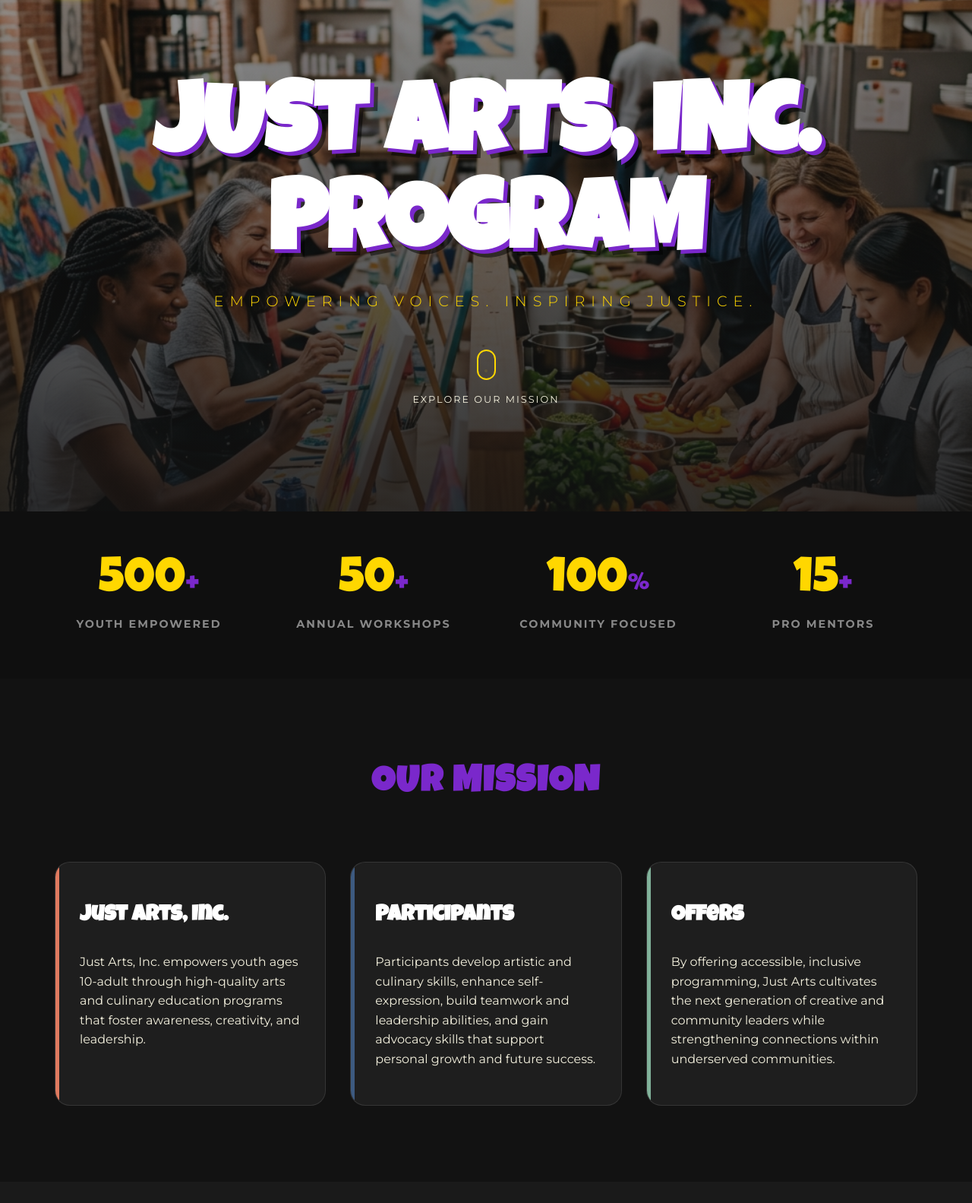
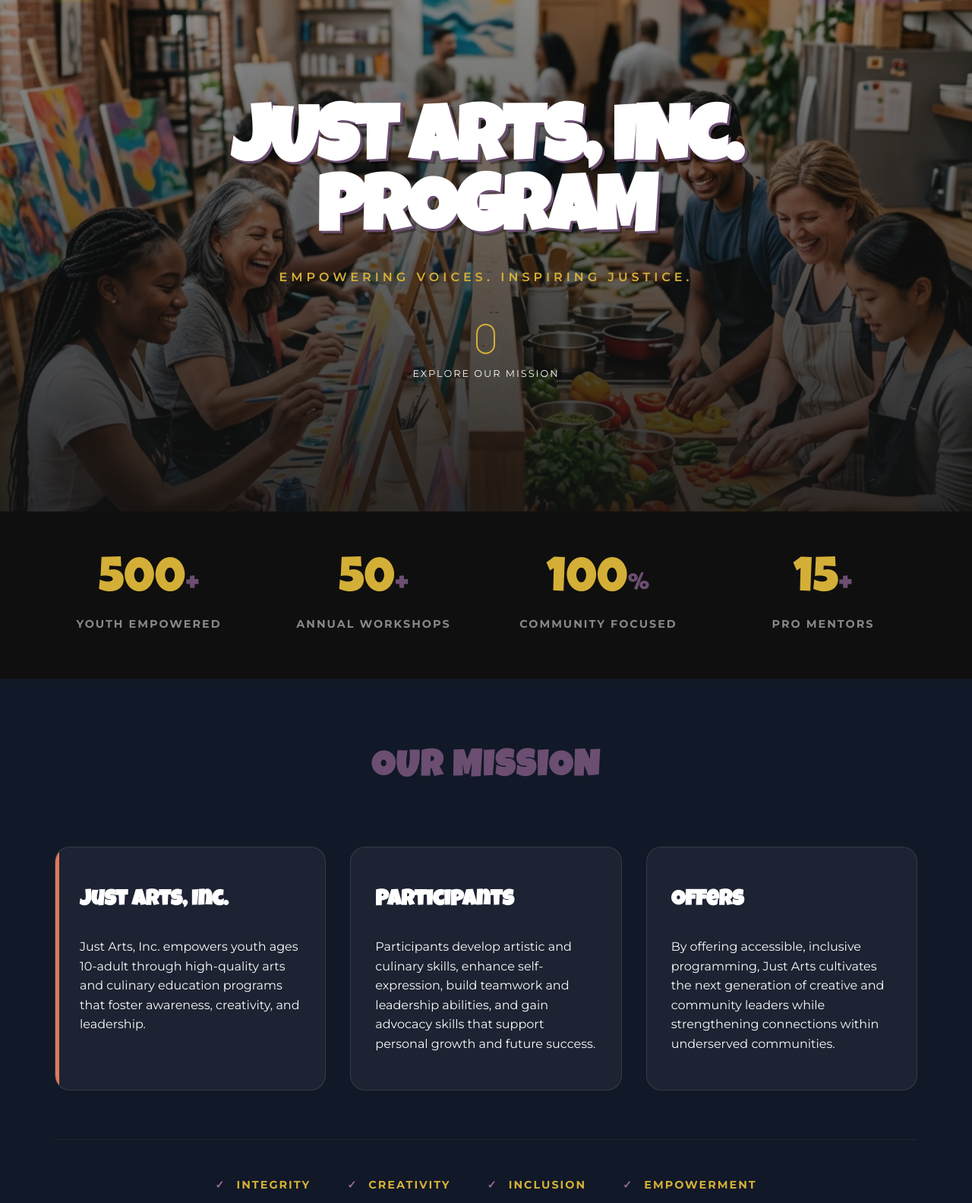
Before and after one commit to Antlo314/JustArts, a plain HTML site: page index.html in a window 1280 px wide. Shown: the part 77-1660 px from the top of the page at 76% size. Drawn offline with Linux system fonts and the light colour scheme.

Commit message:
Polish: Tightened design system, refined color palette, and added institutional trust signals (Nonprofit status and Core Values).

```diff
--- a/index.html
+++ b/index.html
@@ -96,6 +96,12 @@
                     <h3>Offers</h3>
                     <p>By offering accessible, inclusive programming, Just Arts cultivates the next generation of creative and community leaders while strengthening connections within underserved communities.</p>
                 </div>
+            </div>
+            <div class="values-row">
+                <div class="value"><span>✓</span> Integrity</div>
+                <div class="value"><span>✓</span> Creativity</div>
+                <div class="value"><span>✓</span> Inclusion</div>
+                <div class="value"><span>✓</span> Empowerment</div>
             </div>
         </div>
     </section>
@@ -337,7 +343,8 @@
                 <div class="footer-brand">
                     <img src="logo.png" alt="Just Arts Logo" class="footer-logo">
                     <h3>JUST ARTS, INC.</h3>
-                    <p>Empowering Voices, Inspiring Justice</p>
+                    <p class="tagline">Empowering Voices, Inspiring Justice</p>
+                    <p class="nonprofit-tag">A Registered 501(c)(3) Nonprofit Organization</p>
                 </div>
                 <div class="footer-contact">
                     <h4>GET IN TOUCH</h4>
--- a/style.css
+++ b/style.css
@@ -1,16 +1,16 @@
 :root {
-    --primary: #7A28CB;
-    --primary-dark: #4B0082;
-    --gold: #FFD700;
+    --primary: #6B4E71; /* Sophisticated Plum */
+    --primary-light: #916B99;
+    --gold: #D4AF37; /* Antique Gold */
+    --gold-bright: #F9D423;
     --coral: #E07A5F;
-    --blue: #3D5A80;
-    --green: #81B29A;
-    --light-bg: #FDF0ED;
-    --dark-bg: #121212;
-    --text-dark: #2D2D2D;
-    --text-light: #F4F1DE;
-    --glass: rgba(255, 255, 255, 0.1);
-    --transition: all 0.4s cubic-bezier(0.165, 0.84, 0.44, 1);
+    --navy: #1F2937;
+    --dark-bg: #111827; /* Deep Navy Gray */
+    --light-bg: #F9FAFB;
+    --text-dark: #1F2937;
+    --text-light: #F9FAFB;
+    --glass: rgba(255, 255, 255, 0.03);
+    --transition: all 0.5s cubic-bezier(0.4, 0, 0.2, 1);
 }
 
 * {
@@ -132,21 +132,23 @@ body {
 
 .hero-title {
     font-family: 'Luckiest Guy', cursive;
-    font-size: clamp(3.5rem, 10vw, 8rem);
-    line-height: 1;
+    font-size: clamp(3.5rem, 8vw, 7rem);
+    line-height: 0.9;
     color: #fff;
-    text-shadow: 5px 5px 0px var(--primary), 10px 10px 0px rgba(0,0,0,0.5);
-    margin-bottom: 1rem;
+    text-shadow: 3px 3px 0px var(--primary), 6px 6px 0px rgba(0,0,0,0.3);
+    margin-bottom: 1.5rem;
     animation: fadeInUp 1s ease;
+    letter-spacing: -2px;
 }
 
 .hero-subtitle {
-    font-size: 1.2rem;
-    letter-spacing: 8px;
-    font-weight: 300;
+    font-size: 1rem;
+    letter-spacing: 5px;
+    font-weight: 600;
     color: var(--gold);
     margin-bottom: 3rem;
     animation: fadeInUp 1.2s ease;
+    text-transform: uppercase;
 }
 
 .scroll-down {
@@ -184,7 +186,7 @@ body {
 
 /* Sections */
 section {
-    padding: 100px 0;
+    padding: 80px 0;
 }
 
 .container {
@@ -247,6 +249,37 @@ section {
     transform: translateY(-10px);
     background: rgba(255, 255, 255, 0.1);
     box-shadow: 0 10px 30px rgba(0, 0, 0, 0.3);
+}
+
+.values-row {
+    display: flex;
+    justify-content: center;
+    flex-wrap: wrap;
+    gap: 3rem;
+    margin-top: 4rem;
+    padding-top: 3rem;
+    border-top: 1px solid rgba(255,255,255,0.05);
+}
+
+.value {
+    font-weight: 700;
+    font-size: 0.9rem;
+    color: var(--gold);
+    text-transform: uppercase;
+    letter-spacing: 2px;
+}
+
+.value span {
+    color: var(--primary-light);
+    margin-right: 0.5rem;
+}
+
+.nonprofit-tag {
+    font-size: 0.75rem;
+    text-transform: uppercase;
+    letter-spacing: 1px;
+    color: #555;
+    margin-top: 1rem;
 }
 
 /* Programs */
@@ -353,19 +386,20 @@ section {
 
 .founder-name {
     font-family: 'Alex Brush', cursive;
-    font-size: 4.5rem;
-    color: var(--coral);
-    margin-bottom: 0;
+    font-size: 4rem;
+    color: var(--primary);
+    margin-bottom: 0.5rem;
     line-height: 1;
 }
 
 .founder-title {
     font-weight: 700;
-    font-size: 1.1rem;
-    color: var(--blue);
+    font-size: 0.9rem;
+    color: var(--navy);
     margin-bottom: 2rem;
     text-transform: uppercase;
-    letter-spacing: 1px;
+    letter-spacing: 2px;
+    opacity: 0.8;
 }
 
 .founder-bio p {
```
